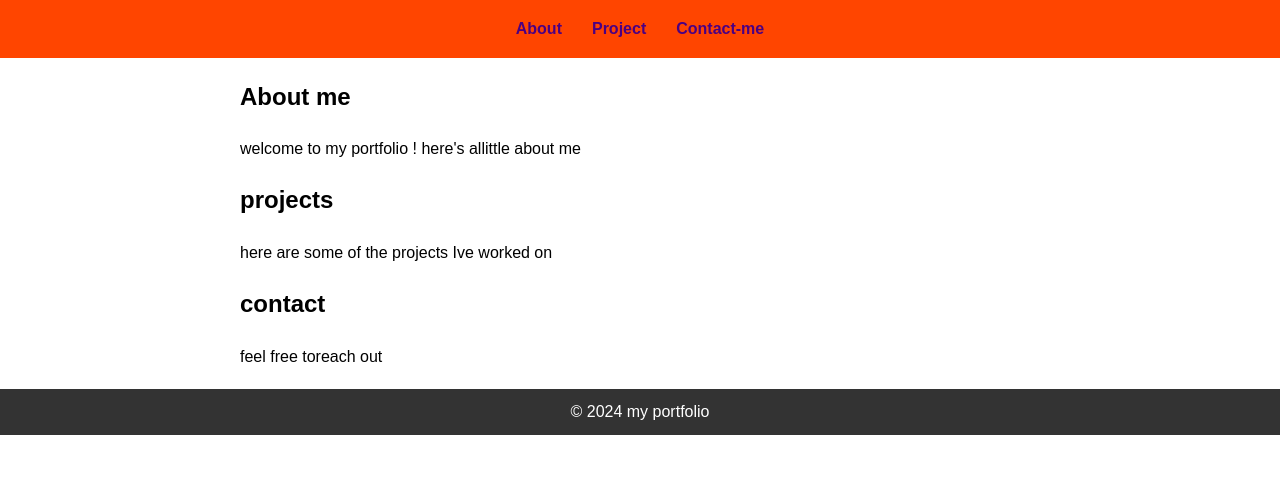
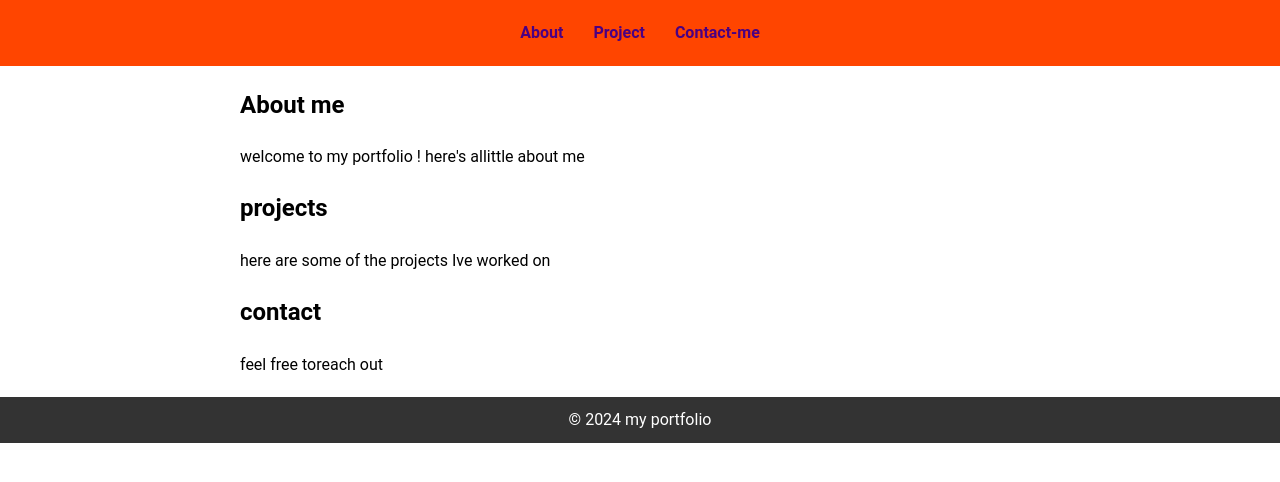
Before and after one commit to wilsharemax/myportfolio, a plain HTML site: page index.html in a window 1280 px wide. Drawn offline with Linux system fonts and the light colour scheme.

Commit message:
Update style.css

```diff
--- a/style.css
+++ b/style.css
@@ -1,13 +1,16 @@
 body{
-    font-family: Arial,sans-serif;
+    font-family: roboto,sans-serif;
     margin:0px;
     padding:0px;
     line-height:1.6;
+    box-sizing:border-box
+    background-colour:#282c34;
+    color:rg(29,27,27)
 }
 header{
    background-color:orangered;
    color: #fff;
-   padding: 1rem 0;
+   padding:20px 0;
    text-align: center;
 }
 nav ul{
```
